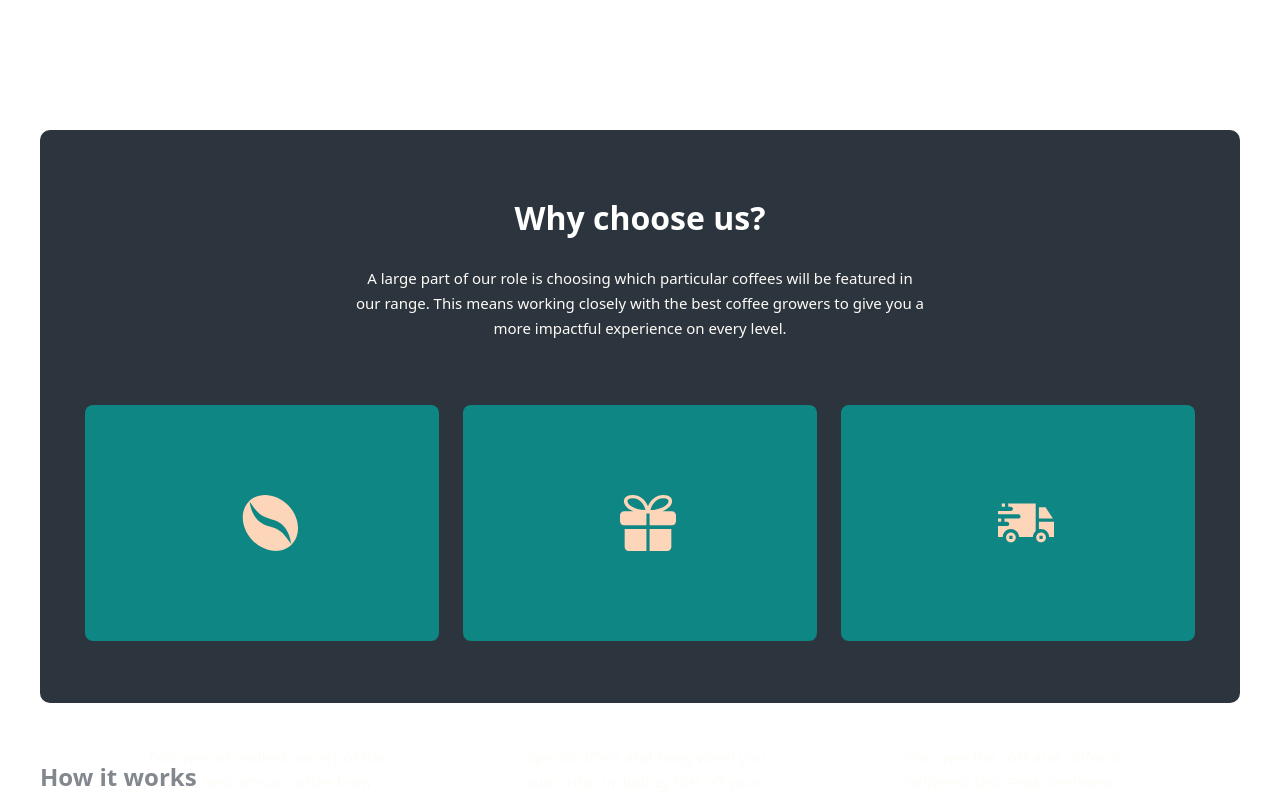
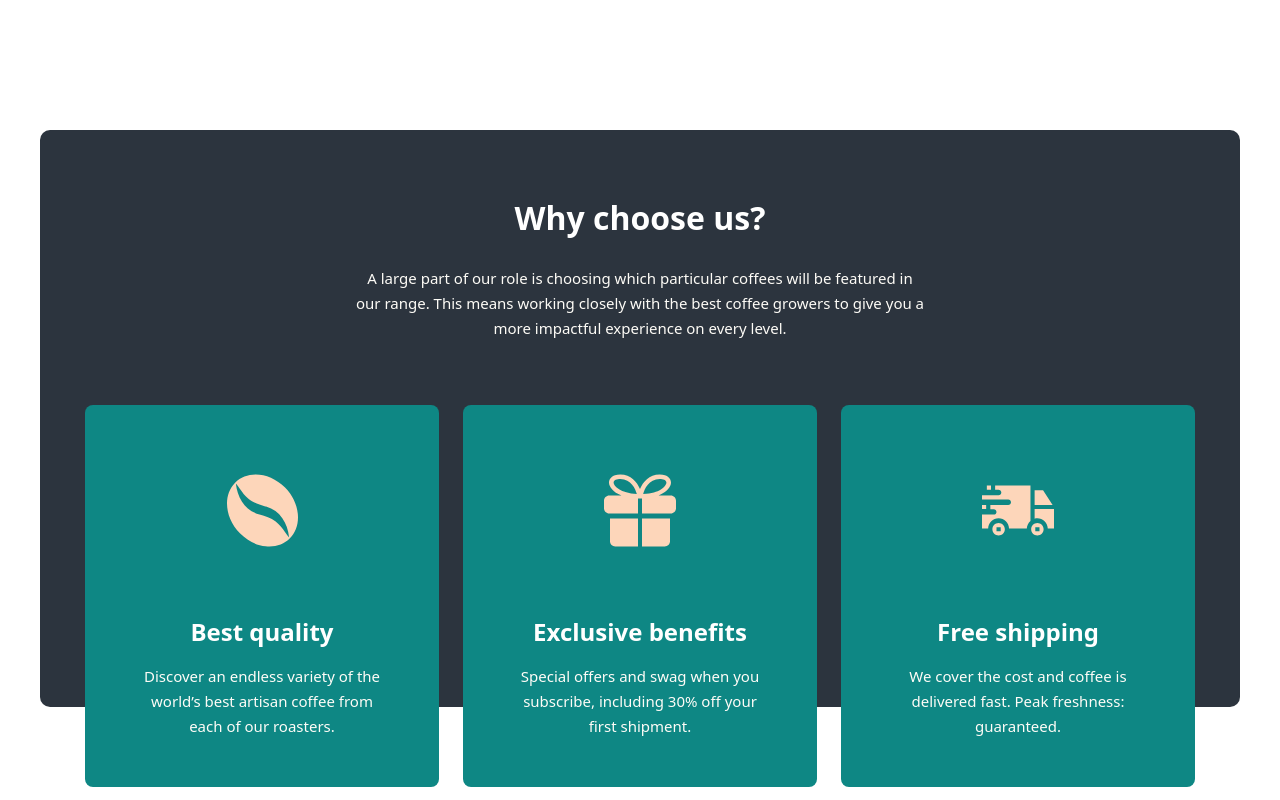
Before and after one commit to LorisDucamps/coffeeroasters, a Next.js app: page / in a window 1280 px wide. Shown: the part 1320-2120 px from the top of the page. Built offline with nearby package versions, Linux system fonts and the light colour scheme.

Commit message:
fix bug whychooseus

```diff
--- a/src/app/components/WhyChooseUs.js
+++ b/src/app/components/WhyChooseUs.js
@@ -1,7 +1,7 @@
 import Icons from './Icons';
 
 const beforeStyles =
-  "before:content-[''] before:bg-darked-grey-blue before:absolute before:inset-0 before:h-[902px] before:rounded-[10px] before:z-[-1] before:tablet:h-[573px]";
+  "before:content-[''] before:bg-darked-grey-blue before:absolute before:inset-0 before:h-[902px] before:rounded-[10px] before:z-[-1] before:tablet:h-[573px] before:desktop:h-[577px]";
 
 const WhyChooseUs = () => {
   const cards = [
@@ -35,18 +35,18 @@ const WhyChooseUs = () => {
       <article className="grid grid-cols-1 gap-6 tablet:max-w-[573px] tablet:mx-auto desktop:max-w-[1110px] desktop:grid-cols-3">
         {cards.map((card) => (
           <div
-            className="flex flex-col justify-between h-[382px] bg-dark-cyan rounded-lg px-6 pb-12 tablet:flex-row tablet:h-[180px] tablet:pb-0 tablet:items-center tablet:gap-14 tablet:pl-16 tablet:pr-12 desktop:flex-col desktop:h-full"
+            className="flex flex-col justify-between h-[382px] bg-dark-cyan rounded-lg px-6 pb-12 tablet:flex-row tablet:h-[180px] tablet:pb-0 tablet:items-center tablet:gap-14 tablet:pl-16 tablet:pr-12 desktop:flex-col desktop:h-[382px] desktop:px-12 desktop:pb-12 desktop:gap-0"
             key={card.type}
           >
             <Icons
               type={card.type}
-              className="w-[72px] h-full mx-auto text-pale-orange tablet:w-[56px] tablet:mx-0 tablet:shrink-0"
+              className="w-[72px] h-full mx-auto text-pale-orange tablet:w-[56px] tablet:mx-0 tablet:shrink-0 desktop:w-[72px] desktop:shrink"
             />
             <div>
-              <h3 className="font-fraunces font-black text-[24px] leading-[32px] text-white text-center mb-6 tablet:mb-4 tablet:text-left">
+              <h3 className="font-fraunces font-black text-[24px] leading-[32px] text-white text-center mb-6 tablet:mb-4 tablet:text-left desktop:text-center">
                 {card.title}
               </h3>
-              <p className="text-[15px] leading-[25px] text-light-cream text-center px-5 tablet:text-left tablet:px-0">
+              <p className="text-[15px] leading-[25px] text-light-cream text-center px-5 tablet:text-left tablet:px-0 desktop:text-center">
                 {card.text}
               </p>
             </div>
```
